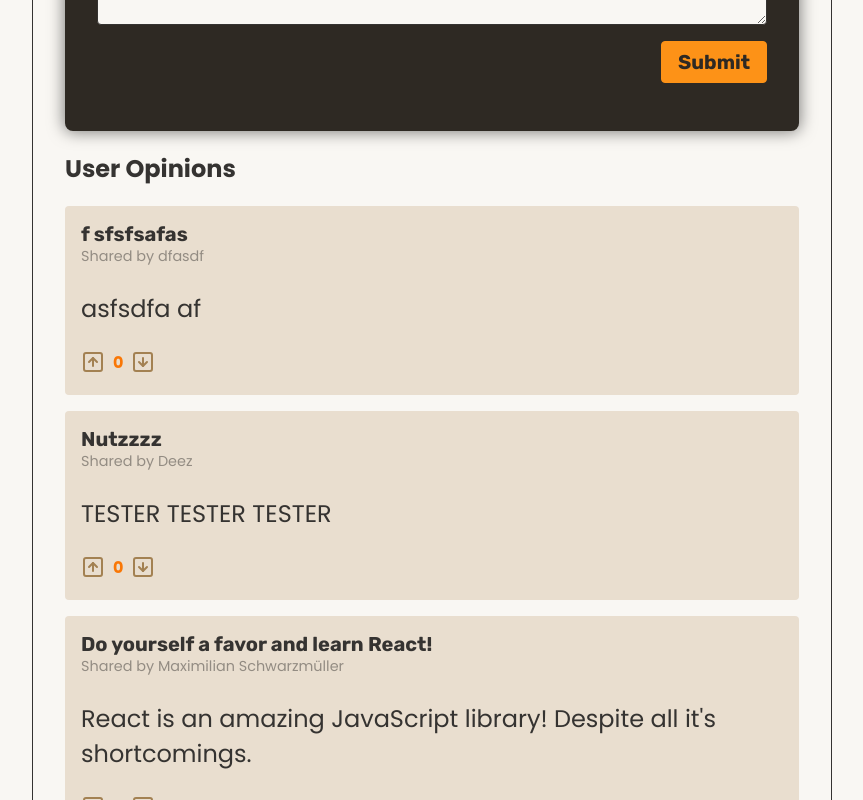
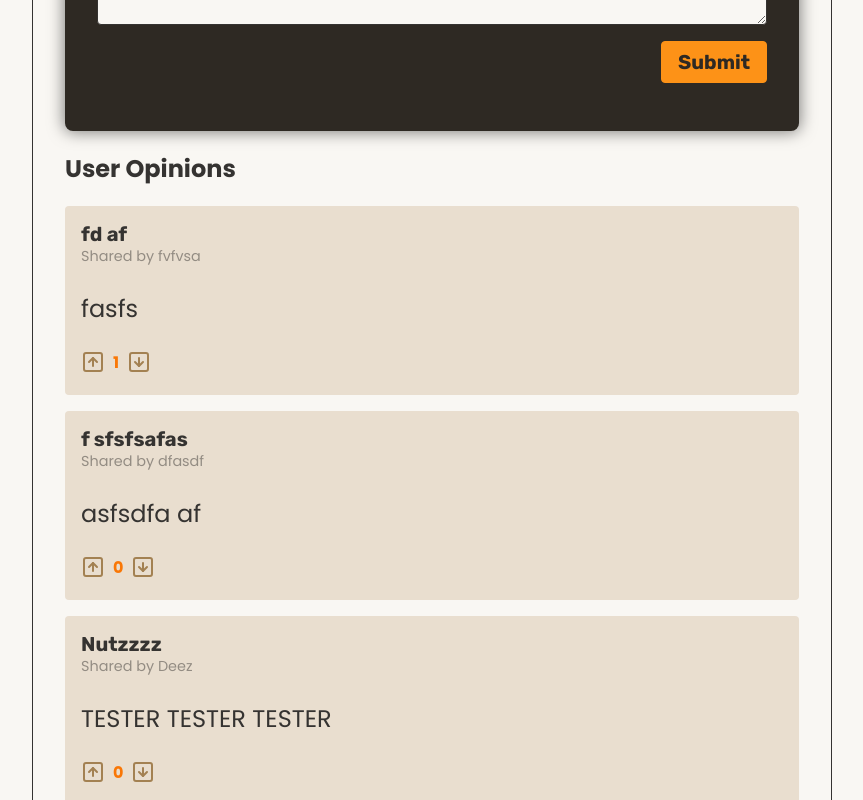
Before and after one commit to llabdigital/FormActions, a React (Vite) app: page / in a window 1280 px wide. Shown: the part 579-1379 px from the top of the page, without its empty margins (208-1071 px from the left). Built offline with nearby package versions, Linux system fonts and the light colour scheme; data requests are answered from the project's data file.

Commit message:
fix the typo

```diff
--- a/backend/db.json
+++ b/backend/db.json
@@ -1,5 +1,12 @@
 {
   "opinions": [
+    {
+      "id": 1775237421410,
+      "votes": 1,
+      "userName": "  fvfvsa",
+      "title": " fd af",
+      "body": " fasfs"
+    },
     {
       "id": 1775235630075,
       "votes": 0,
--- a/src/components/Opinion.jsx
+++ b/src/components/Opinion.jsx
@@ -2,13 +2,13 @@ import { use } from 'react';
 import { OpinionsContext } from '../store/opinions-context';
 
 export function Opinion({ opinion: { id, title, body, userName, votes } }) {
-  const {downVoteOpinion, upVoteOpinion } = use(OpinionsContext)
+  const {downvoteOpinion, upvoteOpinion } = use(OpinionsContext)
   async function upVoteAction() {
-    await upVoteOpinion(id);
+    await upvoteOpinion(id);
   }
 
   async function downVoteAction() {
-    await downVoteOpinion(id);
+    await downvoteOpinion(id);
   }
 
   return (
```
